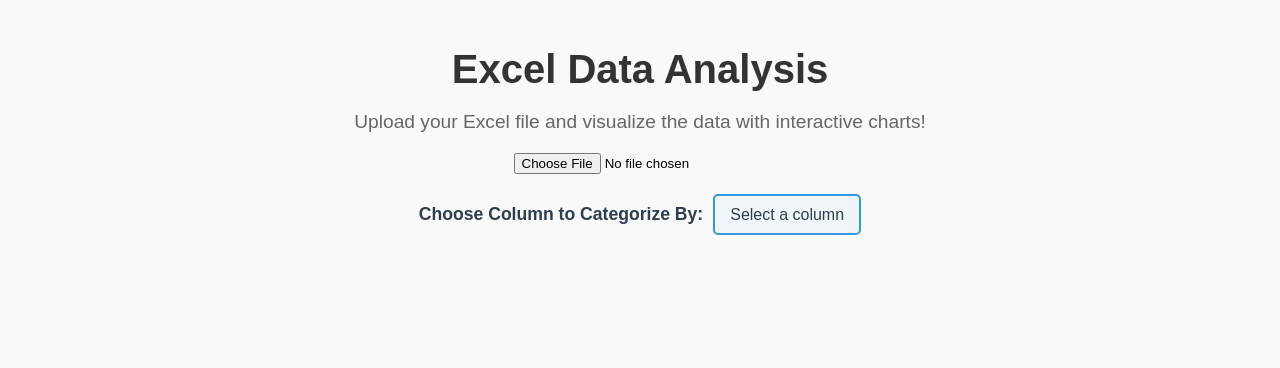
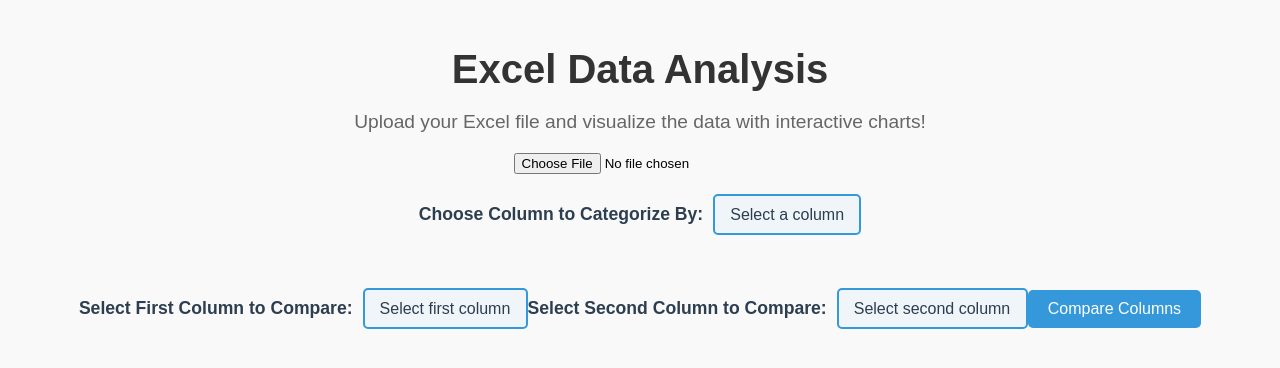
Before and after one commit to namancherwatta/ExcelAnalysis, a React (Create React App) app in the folder frontend/: page / in a window 1280 px wide. Shown: the top 368 px of the page. Built offline with nearby package versions, Linux system fonts and the light colour scheme.

Commit message:
trial for compare

```diff
--- a/frontend/src/App.css
+++ b/frontend/src/App.css
@@ -1,3 +1,73 @@
+/* New styles for the comparison dropdown section */
+.column-selection-compare {
+  margin-bottom: 20px;
+  margin-top: 25px;
+  font-size: 1.1rem;
+}
+
+.column-selection-compare label {
+  margin-right: 10px;
+  font-weight: bold;
+  color: #2c3e50; /* Matching label color with title */
+}
+
+.column-selection-compare select {
+  padding: 10px 15px; /* Add padding to make it more clickable */
+  border-radius: 5px; /* Rounded corners */
+  border: 2px solid #3498db; /* Border matching the button color */
+  background-color: #f0f5f9; /* Light background color for the dropdown */
+  font-size: 1rem;
+  color: #2c3e50; /* Text color */
+  appearance: none; /* Remove default dropdown arrow */
+  cursor: pointer;
+  transition: background-color 0.3s, border-color 0.3s;
+}
+
+.column-selection-compare select:focus {
+  outline: none; /* Remove default focus outline */
+  border-color: #2980b9; /* Change border color on focus */
+  background-color: #e4eaf1; /* Lighter background on focus */
+}
+
+.column-selection-compare select:hover {
+  background-color: #e1f0f9; /* Slightly darker background on hover */
+}
+
+/* Comparison button style */
+.column-selection-compare button {
+  background-color: #3498db;
+  color: white;
+  border: none;
+  padding: 10px 20px;
+  font-size: 1rem;
+  cursor: pointer;
+  border-radius: 5px;
+  transition: background-color 0.3s;
+  margin-top: 10px;
+}
+
+.column-selection-compare button:hover {
+  background-color: #2980b9;
+}
+
+/* Responsive adjustments for smaller screens */
+@media (max-width: 768px) {
+  .column-selection-compare {
+    display: block; /* Stack the comparison dropdowns and button */
+    text-align: left;
+  }
+
+  .column-selection-compare select {
+    width: 100%; /* Ensure dropdowns take full width on smaller screens */
+    margin-bottom: 10px;
+  }
+
+  .column-selection-compare button {
+    width: 100%; /* Make the button take full width */
+  }
+}
+
+/* General layout and chart styling */
 .app-container {
   text-align: center;
   font-family: Arial, sans-serif;
@@ -43,6 +113,19 @@
 /* Ensure each chart takes up equal space */
 .chart-item {
   width: 30%; /* Each chart takes 30% of the width on larger screens */
+  display: flex;
+  justify-content: center;
+  align-items: center;
+  flex-direction: column;
+  background-color: #fff;
+  padding: 10px;
+  box-shadow: 0 4px 8px rgba(0, 0, 0, 0.1);
+  border-radius: 8px;
+  margin-bottom: 20px;
+}
+
+.chart-item-compare {
+  width: 45%; /* Each chart takes 30% of the width on larger screens */
   display: flex;
   justify-content: center;
   align-items: center;
--- a/frontend/src/App.jsx
+++ b/frontend/src/App.jsx
@@ -5,8 +5,11 @@ import './App.css';
 
 const App = () => {
   const [data, setData] = useState(null); // Data for the selected column
+  const [compareData, setCompareData] = useState(null); // Data for the comparison of two columns
   const [columns, setColumns] = useState([]); // Column names for dropdown
   const [selectedColumn, setSelectedColumn] = useState(''); // Selected column for categorization
+  const [selectedColumn1, setSelectedColumn1] = useState(''); // Selected column 1 for comparison
+  const [selectedColumn2, setSelectedColumn2] = useState(''); // Selected column 2 for comparisons
   const [categoryCounts, setCategoryCounts] = useState({}); // Holds all category counts
 
   // Handle file change and upload to backend
@@ -30,12 +33,13 @@ const App = () => {
       setColumns(columns); // Set column names
       setCategoryCounts(categoryCounts); // Set category counts for all columns
       setData(null); // Reset data until user selects a column
+      setCompareData(null); // Reset comparison data
     } catch (error) {
       console.error('Error uploading file:', error);
     }
   };
 
-  // Handle column selection
+  // Handle column selection for categorization
   const handleColumnChange = (e) => {
     const selected = e.target.value;
     setSelectedColumn(selected);
@@ -52,6 +56,33 @@ const App = () => {
     }
   };
 
+  // Handle column selection for comparison
+  const handleCompareChange = async () => {
+
+    if (selectedColumn1 && selectedColumn2) {
+      const formData = new FormData();
+      formData.append('file', document.querySelector('input[type="file"]').files[0]);
+      formData.append('column1', selectedColumn1);
+      formData.append('column2', selectedColumn2);
+      try {
+        const response = await fetch('http://localhost:3001/compare', {
+          method: 'POST',
+          body: formData,
+        });
+
+        if (!response.ok) {
+          throw new Error('Failed to compare columns');
+        }
+        const result = await response.json();
+        // Transform the result into a format suitable for comparison
+        const transformedData = transformComparisonData(result.regionSalesData);
+        setCompareData(transformedData); // Set transformed data for comparison charts
+      } catch (error) {
+        console.error('Error comparing columns:', error);
+      }
+    }
+  };
+
   // Function to download the chart as an image
   const downloadChart = async () => {
     try {
@@ -63,6 +94,28 @@ const App = () => {
     } catch (error) {
       console.error('Error while downloading chart:', error);
     }
+  };
+
+  const transformComparisonData = (regionSalesData) => {
+    const comparisonData = [];
+
+    // Get all unique regions from the sales data
+    const regions = Array.from(new Set(
+      Object.values(regionSalesData).reduce((acc, widget) => [...acc, ...Object.keys(widget)], [])
+    ));
+
+    // For each region, build a data object for comparison
+    regions.forEach(region => {
+      const rowData = { region };
+
+      Object.keys(regionSalesData).forEach(widget => {
+        rowData[`${widget}_count`] = regionSalesData[widget][region] || 0; // Safely access region sales for each widget
+      });
+
+      comparisonData.push(rowData);
+    });
+    console.log(comparisonData)
+    return comparisonData;
   };
 
   // Render all charts (Bar, Line, Pie) side by side
@@ -117,6 +170,76 @@ const App = () => {
     );
   };
 
+  // Render comparison charts
+  const renderComparisonCharts = () => {
+    if (!compareData) return null; // Don't render comparison charts if no data is available
+
+    return (
+      <div className="chart-container">
+        {/* Bar Chart for Comparison */}
+        <div className="chart-item-compare">
+          <BarChart width={350} height={300} data={compareData} margin={{ top: 20, right: 20, bottom: 40, left: 5 }}>
+            <CartesianGrid strokeDasharray="3 3" />
+            <XAxis dataKey="region" />
+            <YAxis label={{ value: 'Count', angle: -90, position: 'insideLeft', offset: 10 }} />
+            <Tooltip />
+            {console.log(selectedColumn1)}
+            <Bar dataKey={`Widget A_count`} fill="#82ca9d" />
+            <Bar dataKey={`Widget B_count`} fill="#8884d8" />
+            <Bar dataKey={`Widget C_count`} fill="#544CE4" />
+          </BarChart>
+        </div>
+
+        {/* Line Chart for Comparison */}
+        <div className="chart-item-compare">
+          <LineChart width={350} height={300} data={compareData} margin={{ top: 20, right: 20, bottom: 40, left: 5 }}>
+            <CartesianGrid strokeDasharray="3 3" />
+            <XAxis dataKey="region" />
+            <YAxis label={{ value: 'Count', angle: -90, position: 'insideLeft', offset: 10 }} />
+            <Tooltip />
+            <Line type="monotone" dataKey={`Widget A_count`} stroke="#8884d8" />
+            <Line type="monotone" dataKey={`Widget B_count`} stroke="#82ca9d" />
+            <Line type="monotone" dataKey={`Widget C_count`} stroke="#544CE4" />
+
+          </LineChart>
+        </div>
+
+        {/* Pie Chart for Comparison */}
+        {/* <div className="chart-item">
+          <PieChart width={350} height={300}>
+            <Pie
+              data={compareData}
+              dataKey={`Widget A_count`}
+              nameKey="category"
+              cx="50%"
+              cy="50%"
+              outerRadius={80}
+              fill="#8884d8"
+            />
+            <Pie
+              data={compareData}
+              dataKey={`Widget B_count`}
+              nameKey="category"
+              cx="50%"
+              cy="50%"
+              outerRadius={60}
+              fill="#82ca9d"
+            />
+             <Pie
+              data={compareData}
+              dataKey={`Widget C_count`}
+              nameKey="category"
+              cx="50%"
+              cy="50%"
+              outerRadius={60}
+              fill="#544CE4"
+            />
+            <Tooltip />
+          </PieChart>
+        </div> */}
+      </div>
+    );
+  };
 
   return (
     <div className="app-container">
@@ -127,6 +250,7 @@ const App = () => {
         <input type="file" onChange={handleFileChange} />
       </div>
 
+      {/* Column Selection for Categorization */}
       <div className="column-selection">
         <label htmlFor="column">Choose Column to Categorize By:</label>
         <select
@@ -143,9 +267,44 @@ const App = () => {
         </select>
       </div>
 
+
       <div id="screenshotof" className="chart-container">{renderCharts()}</div>
+      {data && <button className="download-button" onClick={downloadChart}>Download Chart</button>}
 
-      {data && <button className="download-button" onClick={downloadChart}>Download Chart</button>}
+      <div className="column-selection-compare" >
+        <label htmlFor="column1">Select First Column to Compare:</label>
+        <select
+          id="column1"
+          value={selectedColumn1}
+          onChange={(e) => setSelectedColumn1(e.target.value)}
+        >
+          <option value="">Select first column</option>
+          {columns.map((column, index) => (
+            <option key={index} value={column}>
+              {column}
+            </option>
+          ))}
+        </select>
+
+        <label htmlFor="column2">Select Second Column to Compare:</label>
+        <select
+          id="column2"
+          value={selectedColumn2}
+          onChange={(e) => setSelectedColumn2(e.target.value)}
+        >
+          <option value="">Select second column</option>
+          {columns.map((column, index) => (
+            <option key={index} value={column}>
+              {column}
+            </option>
+          ))}
+        </select>
+
+        <button onClick={handleCompareChange}>Compare Columns</button>
+      </div>
+      <div id="screenshotof" className="chart-container">{renderComparisonCharts()}</div>
+
+
     </div>
   );
 };
--- a/frontend/src/index.js
+++ b/frontend/src/index.js
@@ -2,16 +2,14 @@ import React from 'react';
 import ReactDOM from 'react-dom/client';
 import './index.css';
 import App from './App';
-import reportWebVitals from './reportWebVitals';
 
 const root = ReactDOM.createRoot(document.getElementById('root'));
 root.render(
-  <React.StrictMode>
+
     <App />
-  </React.StrictMode>
+
 );
 
 // If you want to start measuring performance in your app, pass a function
 // to log results (for example: reportWebVitals(console.log))
 // or send to an analytics endpoint. Learn more: https://bit.ly/CRA-vitals
-reportWebVitals();
--- a/frontend/src/reportWebVitals.js
+++ /dev/null
@@ -1,13 +0,0 @@
-const reportWebVitals = onPerfEntry => {
-  if (onPerfEntry && onPerfEntry instanceof Function) {
-    import('web-vitals').then(({ getCLS, getFID, getFCP, getLCP, getTTFB }) => {
-      getCLS(onPerfEntry);
-      getFID(onPerfEntry);
-      getFCP(onPerfEntry);
-      getLCP(onPerfEntry);
-      getTTFB(onPerfEntry);
-    });
-  }
-};
-
-export default reportWebVitals;
```
Also changed, not shown: frontend/src/setupTests.js (deleted, +0 -5 lines), 1 other file (tests, documents, lock files or other folders).
